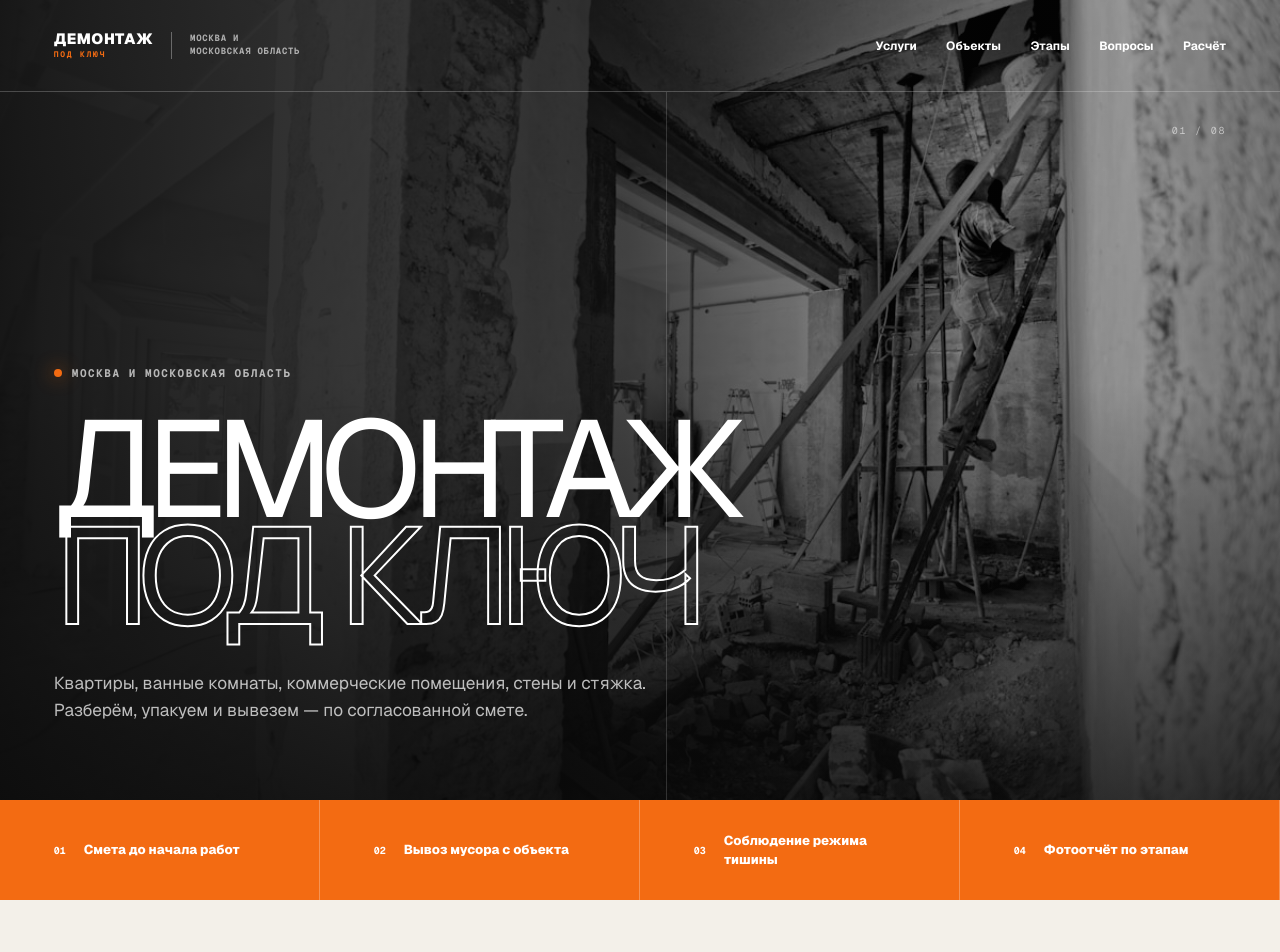
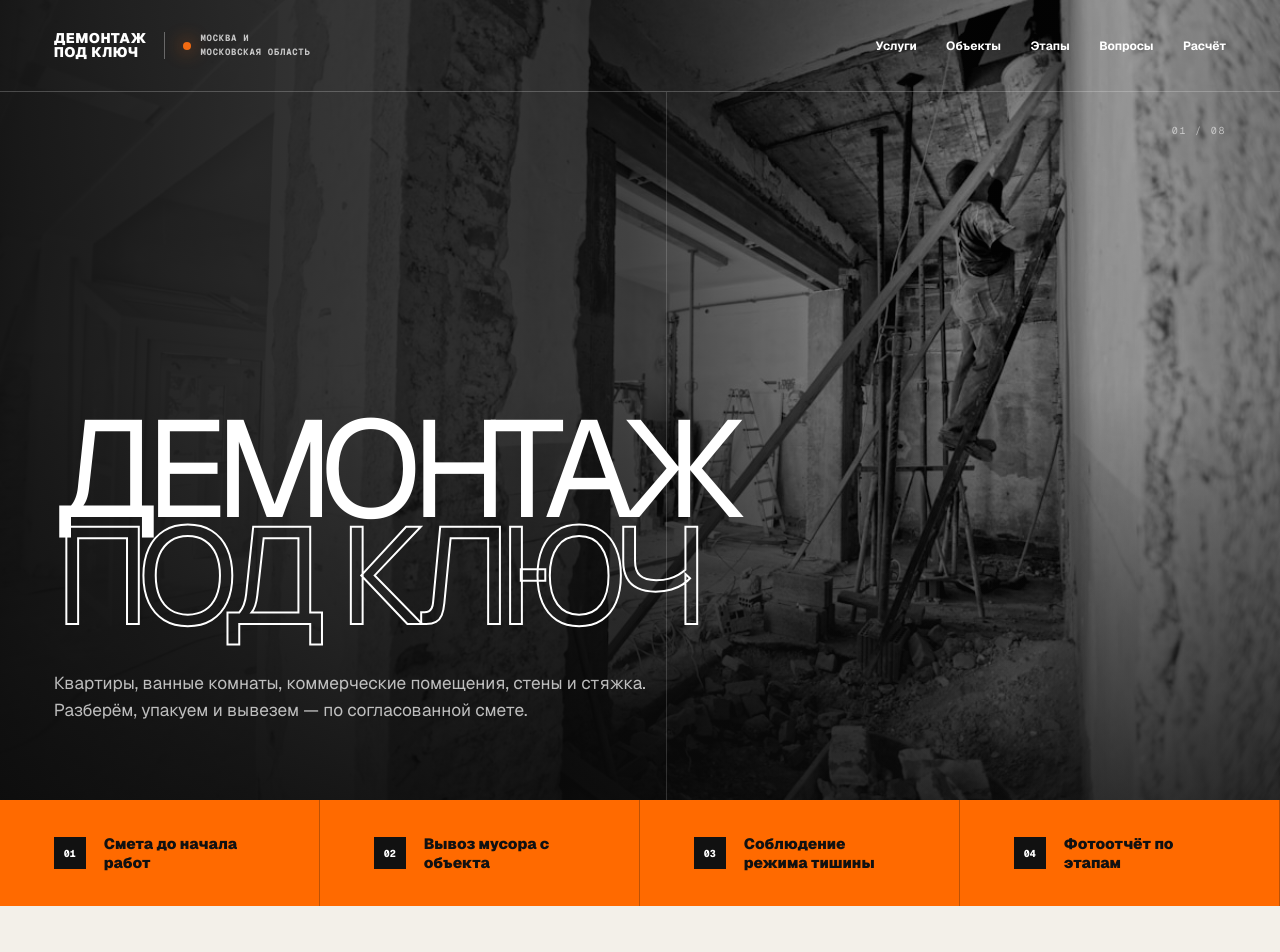
Before and after one commit to wm669vjvr2-ui/naumenko-demolition, a Next.js app: page / in a window 1280 px wide. Shown: the top 952 px of the page. Built offline with nearby package versions, Linux system fonts and the light colour scheme.

Commit message:
Refine hero header and proof strip

```diff
--- a/app/landing.module.css
+++ b/app/landing.module.css
@@ -30,9 +30,10 @@
   border-bottom: 1px solid rgba(255,255,255,.22);
 }
 .brand { display: inline-flex; align-items: center; width: max-content; }
-.brandText { font-size: 15px; font-weight: 900; line-height: .9; letter-spacing: .04em; text-transform: uppercase; }
-.brandText small { color: var(--orange); font: 700 8px/1.1 var(--font-mono); letter-spacing: .22em; }
-.brandLocation { margin-left: 18px; padding-left: 18px; border-left: 1px solid rgba(255,255,255,.32); color: rgba(255,255,255,.62); font: 700 9px/1.45 var(--font-mono); letter-spacing: .08em; text-transform: uppercase; white-space: nowrap; }
+.brandText { font-size: 14px; font-weight: 900; line-height: .98; letter-spacing: .04em; text-transform: uppercase; }
+.brandText > span { color: inherit; font: inherit; letter-spacing: inherit; }
+.brandLocation { margin-left: 18px; padding-left: 18px; border-left: 1px solid rgba(255,255,255,.32); display: inline-flex; align-items: center; gap: 9px; color: rgba(255,255,255,.74); font: 700 9px/1.45 var(--font-mono); letter-spacing: .08em; text-transform: uppercase; white-space: nowrap; }
+.brandLocation > i { width: 8px; height: 8px; flex: 0 0 auto; border-radius: 50%; background: var(--orange); box-shadow: 0 0 18px rgba(243,107,18,.9); }
 .header nav { justify-self: end; display: flex; gap: clamp(18px, 2.3vw, 40px); font-size: 12px; font-weight: 650; }
 .header nav a { position: relative; }
 .header nav a::after { content: ""; position: absolute; left: 0; right: 100%; bottom: -8px; height: 2px; background: var(--orange); transition: right .25s; }
@@ -44,8 +45,6 @@
 .heroShade { z-index: -2; background: linear-gradient(90deg, rgba(10,10,10,.94) 0%, rgba(10,10,10,.72) 49%, rgba(10,10,10,.22) 78%, rgba(10,10,10,.48) 100%), linear-gradient(0deg, rgba(10,10,10,.72), transparent 52%); }
 .hero::before { content: ""; position: absolute; z-index: -1; inset: 92px auto 0 52%; width: 1px; background: rgba(255,255,255,.16); }
 .heroCopy { max-width: 900px; padding-right: 5vw; }
-.eyebrow { display: flex; align-items: center; gap: 10px; margin-bottom: 36px; color: rgba(255,255,255,.68); font: 700 11px/1 var(--font-mono); letter-spacing: .14em; text-transform: uppercase; }
-.eyebrow span { width: 8px; height: 8px; border-radius: 50%; background: var(--orange); box-shadow: 0 0 18px rgba(243,107,18,.8); }
 .hero h1 { margin: 0; max-width: 980px; font-size: clamp(68px, 10.7vw, 172px); line-height: .78; letter-spacing: -.09em; text-transform: uppercase; }
 .hero h1 em { color: transparent; font-style: normal; -webkit-text-stroke: 2px white; }
 .heroCopy > p { max-width: 660px; margin: 42px 0 0; color: rgba(255,255,255,.72); font-size: clamp(16px, 1.35vw, 21px); line-height: 1.55; }
@@ -54,10 +53,10 @@
 .primaryButton:hover { background: var(--orange-dark); transform: translateY(-3px); }
 .heroIndex { position: absolute; right: var(--pad); top: 124px; color: rgba(255,255,255,.55); font: 10px var(--font-mono); letter-spacing: .18em; }
 
-.proof { display: grid; grid-template-columns: repeat(4, 1fr); background: var(--orange); color: white; }
-.proof div { min-height: 100px; padding: 24px var(--pad); display: flex; align-items: center; gap: 18px; border-right: 1px solid rgba(255,255,255,.28); }
-.proof strong { font: 700 10px var(--font-mono); }
-.proof span { font-size: 13px; font-weight: 750; }
+.proof { display: grid; grid-template-columns: repeat(4, 1fr); background: #ff6a00; color: #111; }
+.proof div { min-height: 106px; padding: 24px var(--pad); display: flex; align-items: center; gap: 18px; border-right: 1px solid rgba(17,17,17,.28); }
+.proof strong { width: 32px; height: 32px; flex: 0 0 32px; display: grid; place-items: center; background: #111; color: #fff; font: 800 10px var(--font-mono); }
+.proof span { color: #111; font-size: 15px; font-weight: 900; line-height: 1.3; }
 
 .about { padding: 150px var(--pad); display: grid; grid-template-columns: .35fr 1.15fr .8fr; gap: 6vw; background: var(--paper); }
 .aboutTitle h2 { margin: 0; font-size: clamp(54px, 6.6vw, 112px); line-height: .88; letter-spacing: -.07em; }
--- a/app/page.tsx
+++ b/app/page.tsx
@@ -144,8 +144,8 @@ export default function Home() {
     <main className={styles.site}>
       <header className={styles.header}>
         <a className={styles.brand} href="#top" aria-label="Демонтаж под ключ — наверх">
-          <span className={styles.brandText}>Демонтаж<br /><small>под ключ</small></span>
-          <span className={styles.brandLocation}>Москва и<br />Московская область</span>
+          <span className={styles.brandText}>Демонтаж<br /><span>под ключ</span></span>
+          <span className={styles.brandLocation}><i aria-hidden="true" /><span>Москва и<br />Московская область</span></span>
         </a>
         <nav aria-label="Основная навигация">
           <a href="#services">Услуги</a>
@@ -160,7 +160,6 @@ export default function Home() {
         <img className={styles.heroImage} src="./hero-interior.jpg" alt="Демонтаж перегородок внутри квартиры" />
         <div className={styles.heroShade} />
         <div className={styles.heroCopy}>
-          <div className={styles.eyebrow}><span /> Москва и Московская область</div>
           <h1>Демонтаж<br /><em>под ключ</em></h1>
           <p>Квартиры, ванные комнаты, коммерческие помещения, стены и стяжка. Разберём, упакуем и вывезем — по согласованной смете.</p>
         </div>
@@ -382,7 +381,7 @@ export default function Home() {
 
       <footer className={styles.footer}>
         <a className={styles.brand} href="#top">
-          <span className={styles.brandText}>Демонтаж<br /><small>под ключ</small></span>
+          <span className={styles.brandText}>Демонтаж<br /><span>под ключ</span></span>
         </a>
         <p>Демонтаж квартир, коммерческих помещений и отдельных конструкций в Москве и Московской области.</p>
         <div><a href={PHONE_HREF}>{PHONE_DISPLAY}</a><a href={directTelegram} target="_blank" rel="noreferrer">Telegram ↗</a></div>
```
Also changed, not shown: 1 other file (tests, documents, lock files or other folders).
